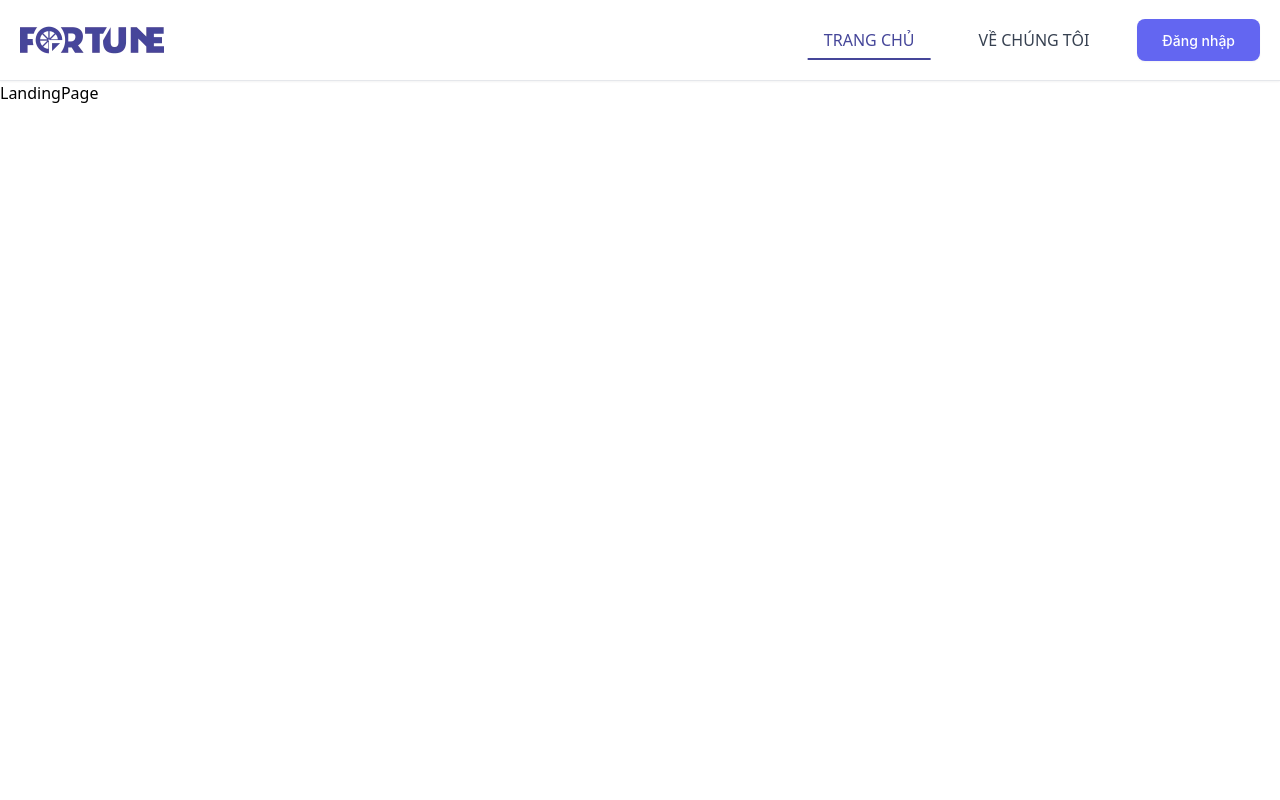
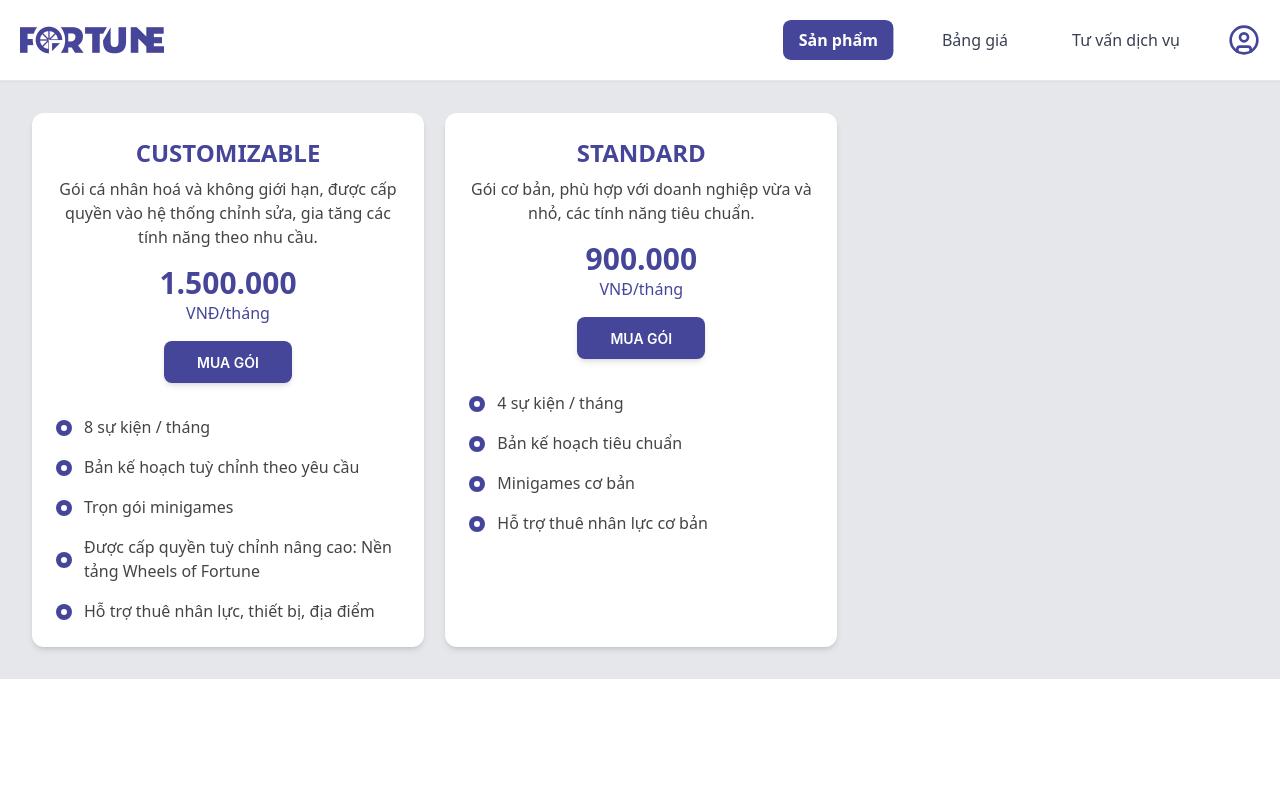
Before and after one commit to nightfury0411/fortune-fe, a React (Vite) app: page / in a window 1280 px wide. Shown: the top 800 px of the page. Built offline with nearby package versions, Linux system fonts and the light colour scheme; no server answers.

Commit message:
add package card,  navbar, layout

```diff
--- a/package.json
+++ b/package.json
@@ -16,6 +16,7 @@
     "axios": "^1.10.0",
     "firebase": "^11.9.1",
     "js-cookie": "^3.0.5",
+    "lucide-react": "^0.539.0",
     "react": "^18.3.1",
     "react-dom": "^18.3.1",
     "react-google-recaptcha": "^3.1.0",
--- a/src/App.jsx
+++ b/src/App.jsx
@@ -2,8 +2,7 @@ import { QueryClient, QueryClientProvider } from '@tanstack/react-query';
 import { RouterProvider } from 'react-router-dom';
 import { useFirebaseMessaging } from './hooks/useFirebaseMessaging';
 import router from './routes';
-import { ConfigProvider } from "antd";
-
+import { ConfigProvider } from 'antd';
 
 const queryClient = new QueryClient();
 
@@ -26,7 +25,7 @@ function App() {
       <ConfigProvider
         theme={{
           token: {
-            colorPrimary: '#6366f1',
+            colorPrimary: '#454699',
           },
         }}
       >
--- /dev/null
+++ b/src/components/PackageCard.jsx
@@ -0,0 +1,85 @@
+import { Button } from 'antd';
+
+const packages = [
+  {
+    title: 'CUSTOMIZABLE',
+    description:
+      'Gói cá nhân hoá và không giới hạn, được cấp quyền vào hệ thống chỉnh sửa, gia tăng các tính năng theo nhu cầu.',
+    price: '1.500.000 VNĐ/tháng',
+    features: [
+      '8 sự kiện / tháng',
+      'Bản kế hoạch tuỳ chỉnh theo yêu cầu',
+      'Trọn gói minigames',
+      'Được cấp quyền tuỳ chỉnh nâng cao: Nền tảng Wheels of Fortune',
+      'Hỗ trợ thuê nhân lực, thiết bị, địa điểm',
+    ],
+  },
+  {
+    title: 'STANDARD',
+    description:
+      'Gói cơ bản, phù hợp với doanh nghiệp vừa và nhỏ, các tính năng tiêu chuẩn.',
+    price: '900.000 VNĐ/tháng',
+    features: [
+      '4 sự kiện / tháng',
+      'Bản kế hoạch tiêu chuẩn',
+      'Minigames cơ bản',
+      'Hỗ trợ thuê nhân lực cơ bản',
+    ],
+  },
+];
+
+const PackageCard = ({ pkg }) => {
+  const [priceValue, priceUnit] = pkg.price.split(' ');
+  return (
+    <div className="bg-white w-[392px] rounded-xl p-6 shadow-md flex flex-col justify-between h-full">
+      <div>
+        <div className="flex flex-col items-center mb-4 justify-center">
+          <h2 className="text-2xl font-bold text-primary mb-2">{pkg.title}</h2>
+          <p className="text-[#444444] font-medium mb-4 text-center">
+            {pkg.description}
+          </p>
+          <div className="text-3xl font-semibold text-primary mb-4 text-center">
+            {priceValue}
+            <span className="block text-base font-medium">{priceUnit}</span>
+          </div>
+          <Button
+            type="primary"
+            className="text-white font-semibold px-8 shadow-md !py-5 rounded-lg mb-4 transition"
+          >
+            MUA GÓI
+          </Button>
+        </div>
+
+        <div className="flex flex-col items-start space-y-4">
+          {pkg.features.map((feature, index) => (
+            <div key={index} className="flex items-center jus">
+              <div className="relative w-4 h-4 mt-0.5 mr-3 flex-shrink-0">
+                <span className="absolute w-4 h-4 bg-primary rounded-full"></span>
+                <span className="absolute w-1.5 h-1.5 bg-white rounded-full top-1/2 left-1/2 transform -translate-x-1/2 -translate-y-1/2"></span>
+              </div>
+              <span className="text-[#444444] font-medium">{feature}</span>
+            </div>
+          ))}
+        </div>
+      </div>
+    </div>
+  );
+};
+
+const Packages = () => {
+  return (
+    <div className="bg-gray-200 p-8">
+      <div className="grid grid-cols-1 sm:grid-cols-2 md:grid-cols-3 gap-6">
+        {packages.map((pkg, index) => (
+          <PackageCard key={index} pkg={pkg} />
+        ))}
+        {packages.length < 3 &&
+          Array.from({ length: 3 - packages.length }).map((_, i) => (
+            <div key={`empty-${i}`} className="bg-transparent h-full"></div>
+          ))}
+      </div>
+    </div>
+  );
+};
+
+export default Packages;
--- a/src/components/layouts/NavElements.jsx
+++ b/src/components/layouts/NavElements.jsx
@@ -1,7 +1,7 @@
 import { useLocation, useNavigate } from 'react-router-dom';
 import { NAV_ELEMENTS } from '../../constants';
 
-const NavElements = ({ mobile = false, onItemClick }) => {
+const NavElements = ({ mobile, onItemClick }) => {
   const navigate = useNavigate();
   const location = useLocation();
 
@@ -20,38 +20,31 @@ const NavElements = ({ mobile = false, onItemClick }) => {
             key={index}
             onClick={() => handleLinkClick(navElement.path)}
             className={`
-              relative transition-all duration-300 ease-in-out group
-              ${
-                mobile
-                  ? `w-full text-left px-4 py-3 rounded-lg text-base font-medium
-                   ${
-                     isActive
-                       ? 'bg-blue-50 text-primary border-l-4 border-primary'
-                       : 'text-gray-700 hover:bg-gray-50 hover:text-primary'
-                   }`
-                  : `px-4 py-2 text-sm lg:text-base font-medium hover:text-primary
-                   ${
-                     isActive
-                       ? 'text-primary'
-                       : 'text-gray-700 hover:text-primary'
-                   }`
-              }
-            `}
+    relative overflow-hidden px-4 py-2 text-sm lg:text-base font-medium rounded-lg
+    text-gray-700 group
+    transition-colors duration-300 ease-in-out
+    ${isActive ? 'text-white font-semibold' : 'hover:text-white'}
+  `}
           >
             {navElement.name}
 
-            {!mobile && (
-              <>
-                <span
-                  className={`
-                    absolute bottom-0 left-1/2 h-0.5 bg-primary
-                    transition-all duration-300 ease-in-out transform -translate-x-1/2
-                    ${isActive ? 'w-full' : 'w-0 group-hover:w-full'}
-                  `}
-                />
-                <span className="absolute inset-0 rounded-lg bg-blue-50 opacity-0 group-hover:opacity-100 transition-opacity duration-200 -z-10" />
-              </>
-            )}
+            <span
+              className={`
+    absolute top-0 left-1/2 h-full bg-primary
+    transition-all duration-300 ease-in-out
+    transform -translate-x-1/2 rounded-lg
+    ${
+      isActive
+        ? mobile
+          ? 'w-1/3'
+          : 'w-full'
+        : mobile
+          ? 'w-0 group-hover:w-1/3'
+          : 'w-0 group-hover:w-full'
+    }
+    -z-10
+  `}
+            />
           </button>
         );
       })}
--- a/src/components/layouts/Navbar.jsx
+++ b/src/components/layouts/Navbar.jsx
@@ -1,10 +1,9 @@
-import { Button } from 'antd';
 import { useState } from 'react';
 import { Link } from 'react-router-dom';
 import LOGO_WEB from '../../assets/logo_web.webp';
 import NotificationBell from '../NotificationBell';
-import UserMenu from '../UserMenu';
 import NavElements from './NavElements';
+import UserDropdown from './UserDropdown';
 
 const Navbar = () => {
   const [isMobileMenuOpen, setIsMobileMenuOpen] = useState(false);
@@ -13,14 +12,6 @@ const Navbar = () => {
 
   const toggleMobileMenu = () => {
     setIsMobileMenuOpen(!isMobileMenuOpen);
-  };
-
-  const handleLogin = () => {
-    setUser({
-      name: 'Tuan An',
-      email: 'ancntse171335@fpt.edu.vn',
-      avatar: null,
-    });
   };
 
   const handleLogout = () => {
@@ -45,39 +36,15 @@ const Navbar = () => {
             </nav>
 
             <div className="flex items-center space-x-3">
-              {user ? (
-                <>
-                  <NotificationBell count={notificationCount} />
-                  <div className="h-8 w-px bg-gray-300" />
-                  <UserMenu user={user} onLogout={handleLogout} />
-                </>
-              ) : (
-                <Button
-                  type="primary"
-                  onClick={handleLogin}
-                  className=" text-white px-6 !py-5 rounded-lg font-medium transition-colors duration-200 shadow-sm hover:shadow-md"
-                >
-                  Đăng nhập
-                </Button>
-              )}
+              {user && <NotificationBell count={notificationCount} />}
+              {user && <div className="h-8 w-px bg-gray-300" />}
+              <UserDropdown user={user} onLogout={handleLogout} />
             </div>
           </div>
 
           <div className="flex items-center space-x-2 lg:hidden">
-            {user ? (
-              <>
-                <NotificationBell count={notificationCount} />
-                <UserMenu user={user} onLogout={handleLogout} mobile />
-              </>
-            ) : (
-              <Button
-                type="primary"
-                onClick={handleLogin}
-                className=" text-white px-6 !py-5 rounded-lg font-medium transition-colors duration-200 shadow-sm hover:shadow-md"
-              >
-                Đăng nhập
-              </Button>
-            )}
+            {user && <NotificationBell count={notificationCount} />}
+            <UserDropdown user={user} onLogout={handleLogout} />
 
             <button
               onClick={toggleMobileMenu}
@@ -112,10 +79,9 @@ const Navbar = () => {
         </div>
 
         <div
-          className={`
-          lg:hidden overflow-hidden transition-all duration-300 ease-in-out
-          ${isMobileMenuOpen ? 'max-h-64 pb-4' : 'max-h-0'}
-        `}
+          className={`lg:hidden overflow-hidden transition-all duration-300 ease-in-out ${
+            isMobileMenuOpen ? 'max-h-64 pb-4' : 'max-h-0'
+          }`}
         >
           <nav className="flex flex-col space-y-2 pt-4 border-t border-gray-200">
             <NavElements
--- /dev/null
+++ b/src/components/layouts/UserDropdown.jsx
@@ -0,0 +1,61 @@
+import { Link } from 'react-router-dom';
+import { CircleUser, User, LogOut, LogIn, UserPlus } from 'lucide-react';
+
+const UserDropdown = ({ user, onLogout }) => {
+  return (
+    <div className="relative group">
+      <CircleUser
+        color="#454699"
+        strokeWidth={2}
+        size={32}
+        className="cursor-pointer"
+      />
+
+      <div
+        className="
+          absolute right-0 mt-2 w-48 bg-white border border-gray-200 rounded-md shadow-lg overflow-hidden
+          opacity-0 invisible group-hover:opacity-100 group-hover:visible
+          transform -translate-y-2 group-hover:translate-y-0
+          transition-all duration-200 ease-in-out
+          z-50
+        "
+      >
+        {user ? (
+          <>
+            <Link
+              to="/account"
+              className="flex items-center gap-2 px-4 py-2 text-gray-700 hover:bg-gray-100"
+            >
+              <User size={16} /> Quản lý tài khoản
+            </Link>
+            <button
+              onClick={onLogout}
+              className="flex items-center gap-2 w-full text-left px-4 py-2 text-gray-700 hover:bg-gray-100"
+            >
+              <LogOut size={16} /> Đăng xuất
+            </button>
+          </>
+        ) : (
+          <>
+            <Link
+              to="/auth"
+              state={{ isLoginForm: true }}
+              className="flex items-center gap-2 px-4 py-2 text-gray-700 hover:bg-gray-100"
+            >
+              <LogIn size={16} /> Đăng nhập
+            </Link>
+            <Link
+              to="/auth"
+              state={{ isLoginForm: false }}
+              className="flex items-center gap-2 px-4 py-2 text-gray-700 hover:bg-gray-100"
+            >
+              <UserPlus size={16} /> Đăng ký
+            </Link>
+          </>
+        )}
+      </div>
+    </div>
+  );
+};
+
+export default UserDropdown;
--- a/src/constants/index.js
+++ b/src/constants/index.js
@@ -8,12 +8,16 @@ const PATH_NAME = {
 
 const NAV_ELEMENTS = [
   {
-    name: 'TRANG CHỦ',
+    name: 'Sản phẩm',
     path: '/',
   },
   {
-    name: 'VỀ CHÚNG TÔI',
-    path: '/contact',
+    name: 'Bảng giá',
+    path: '/cost',
+  },
+  {
+    name: 'Tư vấn dịch vụ',
+    path: '/service',
   },
 ];
 
--- a/src/main.jsx
+++ b/src/main.jsx
@@ -1,10 +1,9 @@
-import { StrictMode } from 'react';
 import { createRoot } from 'react-dom/client';
 import App from './App';
 import './index.css';
 
 createRoot(document.getElementById('root')).render(
-  <StrictMode>
-    <App />
-  </StrictMode>,
+  // <StrictMode>
+  <App />,
+  // </StrictMode>,
 );
--- a/src/pages/landing/index.jsx
+++ b/src/pages/landing/index.jsx
@@ -1,5 +1,11 @@
+import PackageCard from '../../components/PackageCard';
+
 const LandingPage = () => {
-  return <div>LandingPage</div>;
+  return (
+    <div>
+      <PackageCard />
+    </div>
+  );
 };
 
 export default LandingPage;
```
Also changed, not shown: src/pages/auth/index.jsx (+9 -1 lines), 1 other file (tests, documents, lock files or other folders).
